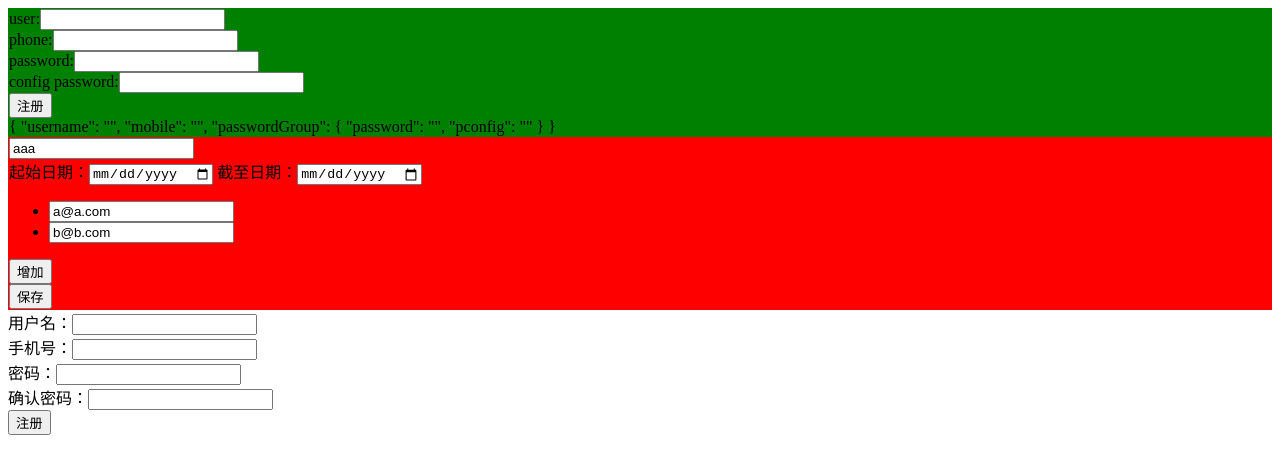
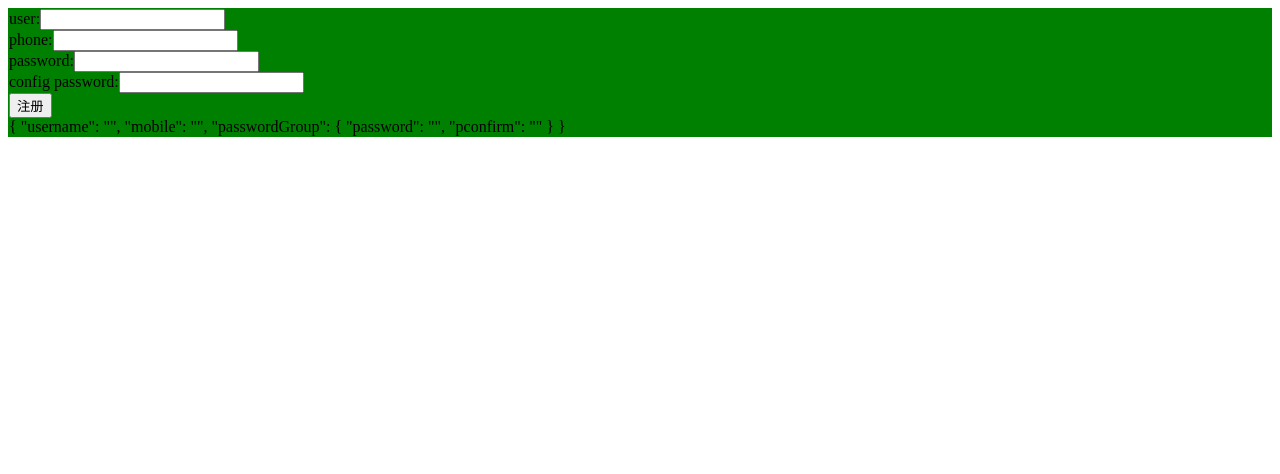
Before and after one commit to WillXusd/Angular_From, an Angular app: page / in a window 1280 px wide. Shown: the top 474 px of the page. Built offline with nearby package versions, Linux system fonts and the light colour scheme.

Commit message:
模板表单验证

```diff
--- a/src/app/app.component.html
+++ b/src/app/app.component.html
@@ -1,3 +1,3 @@
 <app-template-form></app-template-form>
-<app-reactive-form></app-reactive-form>
-<app-reactive-regist></app-reactive-regist>
+<!--<app-reactive-form></app-reactive-form>
+<app-reactive-regist></app-reactive-regist>-->
--- a/src/app/app.module.ts
+++ b/src/app/app.module.ts
@@ -6,12 +6,16 @@ import { TemplateFormComponent } from './template-form/template-form.component';
 import { FormsModule, ReactiveFormsModule } from '@angular/forms';
 import { ReactiveFormComponent } from './reactive-form/reactive-form.component';
 import { ReactiveRegistComponent } from './reactive-regist/reactive-regist.component';
+import { MobileValidatorDirective } from './directives/mobile-validator.directive';
+import { EqualValidatorDirective } from './directives/equal-validator.directive';
 @NgModule({
   declarations: [
     AppComponent,
     TemplateFormComponent,
     ReactiveFormComponent,
-    ReactiveRegistComponent
+    ReactiveRegistComponent,
+    MobileValidatorDirective,
+    EqualValidatorDirective
   ],
   imports: [
     BrowserModule,
--- /dev/null
+++ b/src/app/directives/equal-validator.directive.ts
@@ -0,0 +1,13 @@
+import { Directive } from '@angular/core';
+import { NG_VALIDATORS } from '@angular/forms';
+import { equalValidator } from '../validator/validators';
+
+@Directive({
+  selector: '[equal]',
+  providers: [{ provide: NG_VALIDATORS, useValue: equalValidator, multi: true }]
+})
+export class EqualValidatorDirective {
+
+  constructor() { }
+
+}
--- /dev/null
+++ b/src/app/directives/mobile-validator.directive.ts
@@ -0,0 +1,13 @@
+import { Directive } from '@angular/core';
+import { NG_VALIDATORS } from '@angular/forms';
+import { mobileValidator } from '../validator/validators';
+//指令是没有模板的，就是没模版的组件
+@Directive({
+  selector: '[mobile]',
+  providers: [{ provide: NG_VALIDATORS, useValue: mobileValidator,multi:true}]
+})
+export class MobileValidatorDirective {
+
+  constructor() { }
+
+}
--- a/src/app/template-form/template-form.component.html
+++ b/src/app/template-form/template-form.component.html
@@ -1,10 +1,10 @@
 <div class="temp">
-  <form #myForm="ngForm" action="/regist" method="post" (ngSubmit)="onSubmit(myForm.value)">
-    <div>user:<input #username="ngModel" ngModel name="username" type="text" /></div>
-    <div>phone:<input ngModel name="mobile" type="number" /></div>
-    <div ngModelGroup="passwordGroup">
-      <div>password:<input ngModel name="password" type="password" /></div>
-      <div>config password:<input ngModel name="pconfig" type="password" /></div>
+  <form #myForm="ngForm" action="/regist" method="post" (ngSubmit)="onSubmit(myForm.value,myForm.valid)">
+    <div>user:<input ngModel required minlength="6" #username="ngModel"  name="username" type="text" /></div>
+    <div>phone:<input ngModel mobile name="mobile" type="number" /></div>
+    <div ngModelGroup="passwordGroup"  equal>
+      <div>password:<input ngModel  minlength="6" name="password" type="password" /></div>
+      <div>config password:<input ngModel name="pconfirm" type="password" /></div>
     </div>
     <button type="submit">注册</button>
   </form>
--- a/src/app/template-form/template-form.component.ts
+++ b/src/app/template-form/template-form.component.ts
@@ -12,7 +12,8 @@ export class TemplateFormComponent implements OnInit {
   ngOnInit() {
   }
 
-  onSubmit(value: any) {
+  onSubmit(value: any, valid: boolean) {
+    console.log(valid);
     console.log(value);
   }
 }
--- a/src/app/validator/validators.ts
+++ b/src/app/validator/validators.ts
@@ -22,8 +22,14 @@ export function mobileValidator(control: FormControl): any
 export function equalValidator(group: FormGroup): any {
   let password: FormControl = group.get("password") as FormControl;
   let pconfirm: FormControl = group.get("pconfirm") as FormControl;
-  let valid: boolean = (password.value === pconfirm.value);
-  console.log("密码校验结果->", valid);
-  return valid ? null : {
-    equal: {desc:"密码和确认密码不匹配"} };
+
+  if (password && pconfirm) {
+    let valid: boolean = (password.value === pconfirm.value);
+    console.log("password.value->", password);
+    console.log("密码校验结果->", valid);
+    return valid ? null : {
+      equal: { desc: "密码和确认密码不匹配" }
+    };
+  }
+
 }
```
Also changed, not shown: 2 other files (tests, documents, lock files or other folders).
